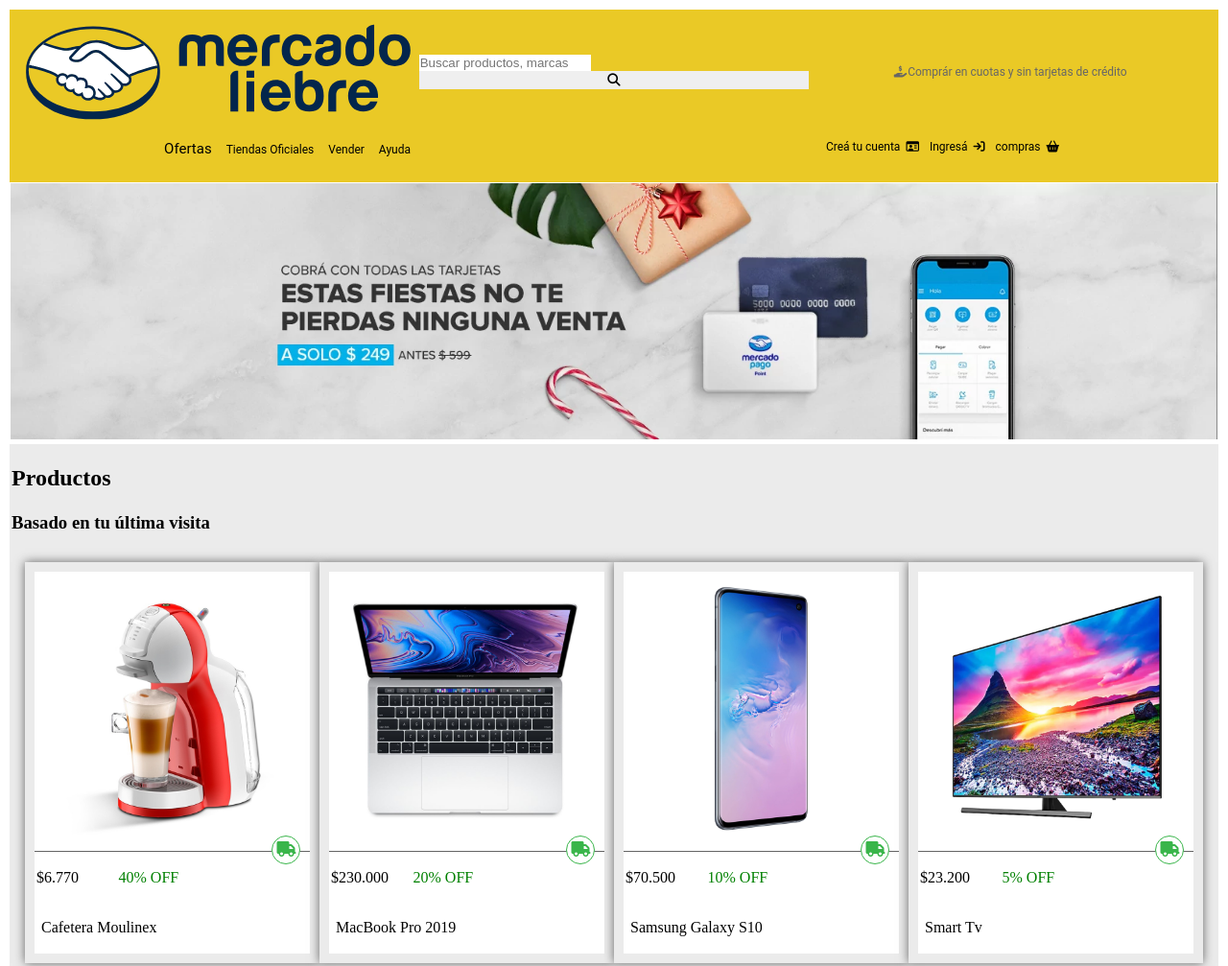
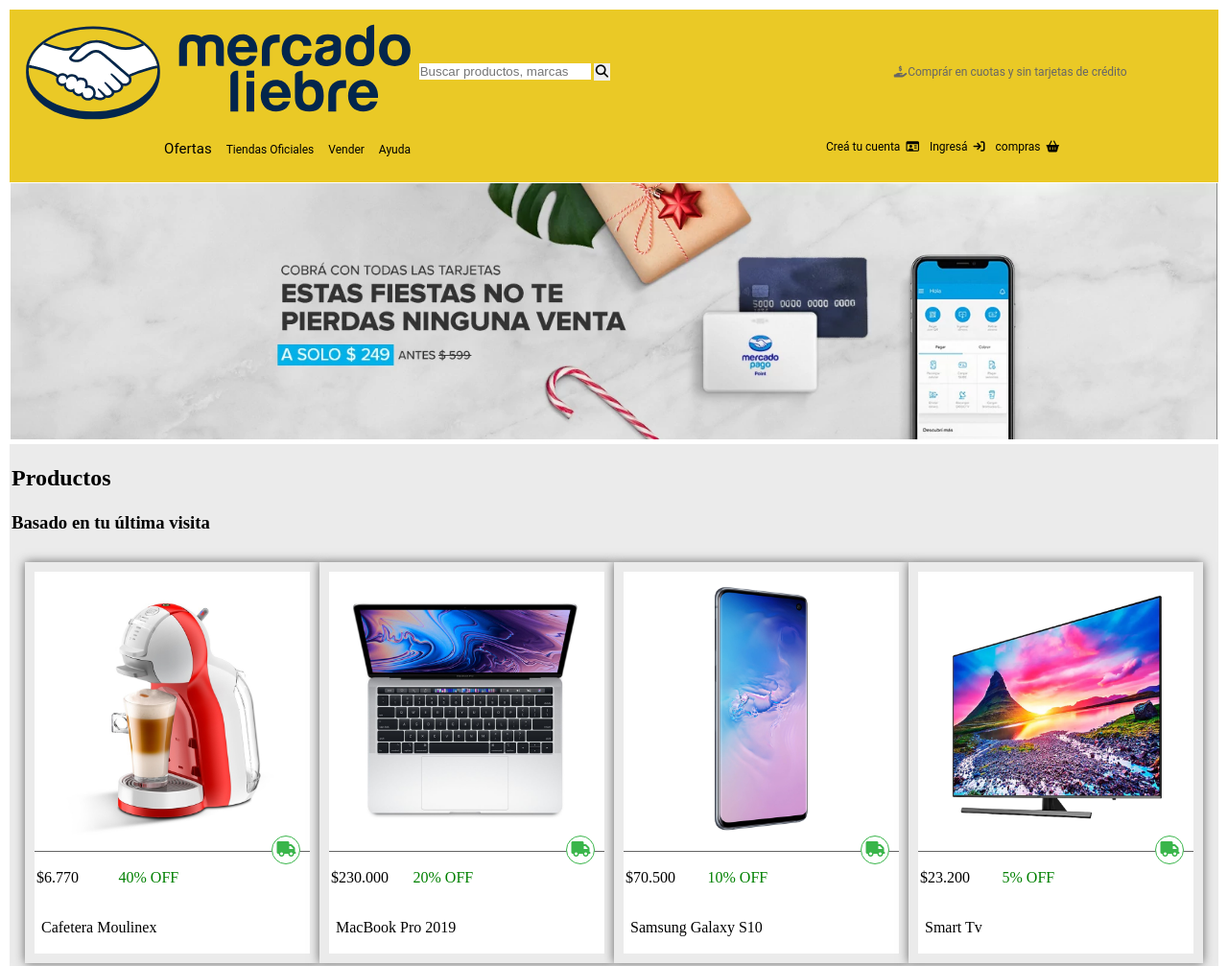
Before and after one commit to JaGz2107/clasesPlayGround, a website: page views/home.html in a window 1280 px wide. Shown: the top 1007 px of the page at 96% size. Drawn offline with Linux system fonts and the light colour scheme; files whose address does not match are found by name.

Commit message:
arreglando errores

```diff
--- a/public/css/styles.css
+++ b/public/css/styles.css
@@ -137,7 +137,7 @@
     width: 40%;
     text-align: center;
 }
-button{
+#boton-enviar button{
     width: 100%;
     border: solid 1px transparent;
 }
```
